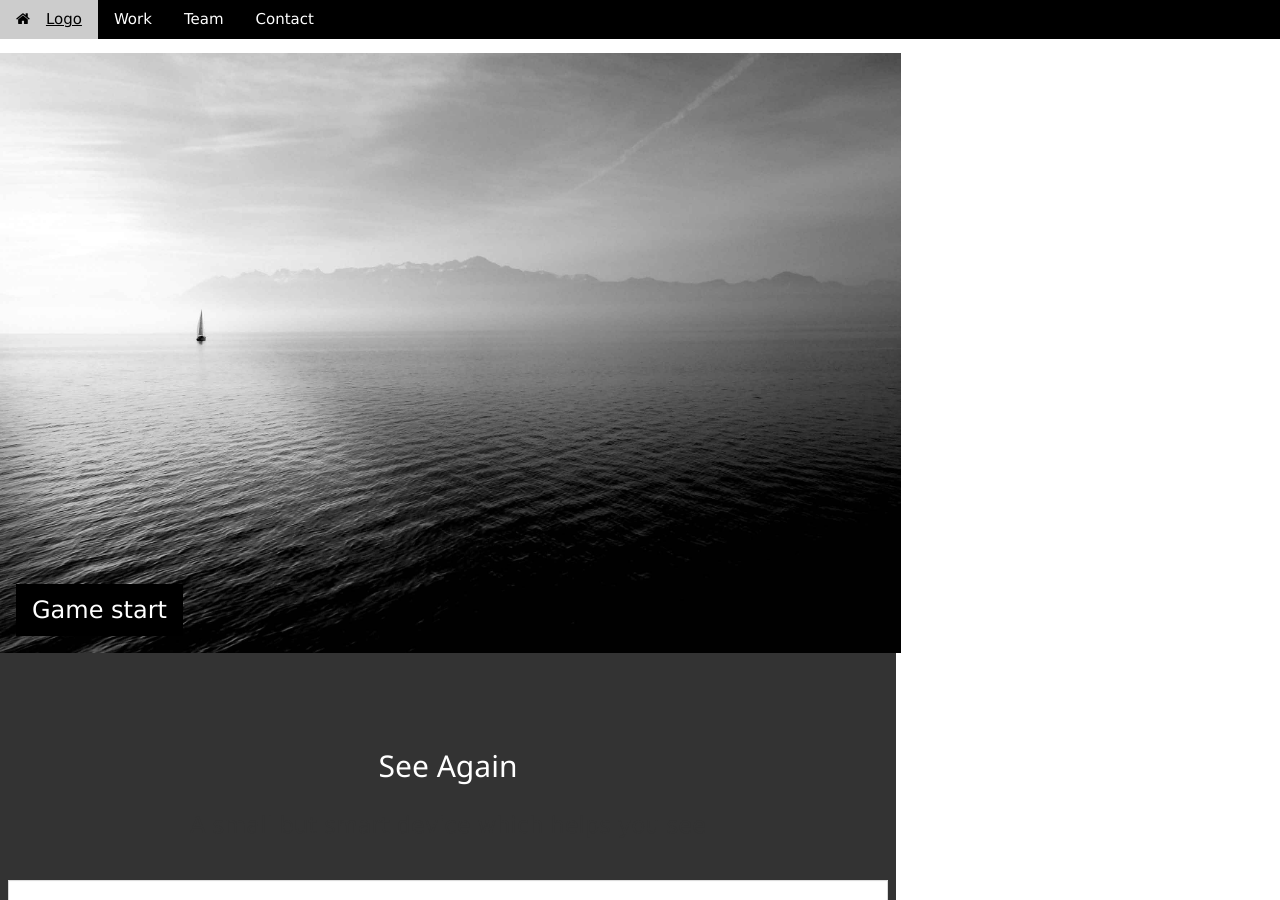
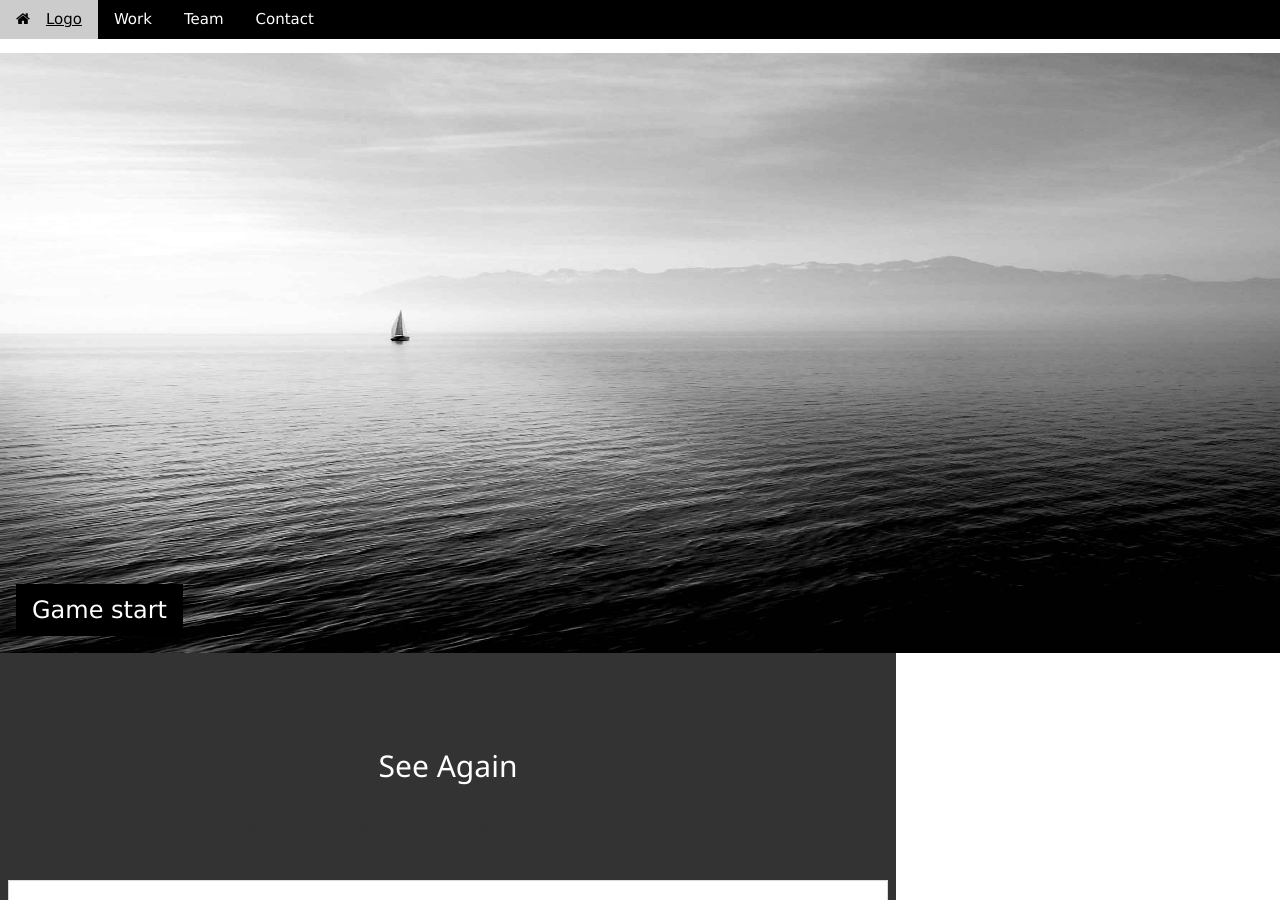
Before and after one commit to CoreImagine/666.gibhub.io, a Jekyll site: the page built from index.html, in a window 1280 px wide and 900 px high. Built offline with Jekyll 4.4.1, drawn with Linux system fonts in a browser that asks for light colours.

Commit message:
Update index.html

```diff
--- a/index.html
+++ b/index.html
@@ -50,7 +50,7 @@
 
     <!-- Image Header -->
     <div class="w3-display-container w3-animate-opacity" id="100">
-        <img src="Content/main.jpg" alt="core" style="min-height:350px;max-height:600px;">
+        <img src="Content/main.jpg" alt="core" style="width:200%;min-height:350px;max-height:600px;">
         <div class="w3-container w3-display-bottomleft w3-margin-bottom">
             <button onclick="myFunction()" class="w3-button w3-xlarge w3-theme w3-hover-teal" title="Game">Game start</button>
         </div>
```
